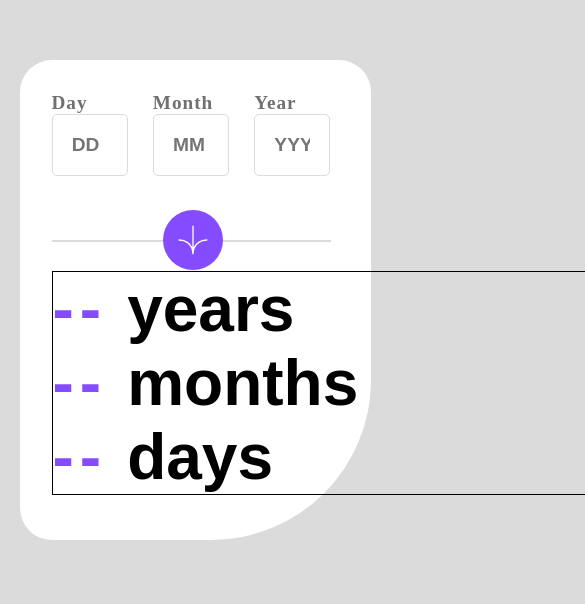
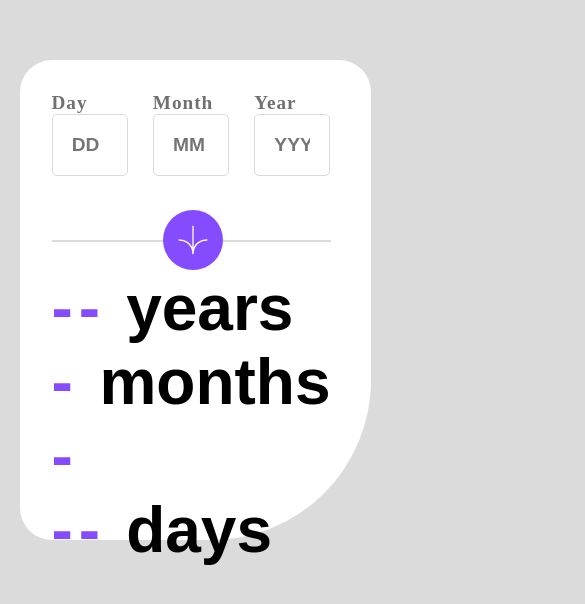
Before and after one commit to gratitude234/Age-Calculator-App, a plain HTML site: page index.html in a window 390 px wide. Shown: the part 122-726 px from the top of the page, 585 px wide, since content can reach past the window. Drawn offline with Linux system fonts and the light colour scheme.

Commit message:
Update styles.css

```diff
--- a/styles.css
+++ b/styles.css
@@ -164,8 +164,4 @@ input{
   gap: 20px;
   font-family:Arial, Helvetica, sans-serif;
 }
-.texts{
-  border: 1px solid black;
-  width : 600px;
 }
-}
```
